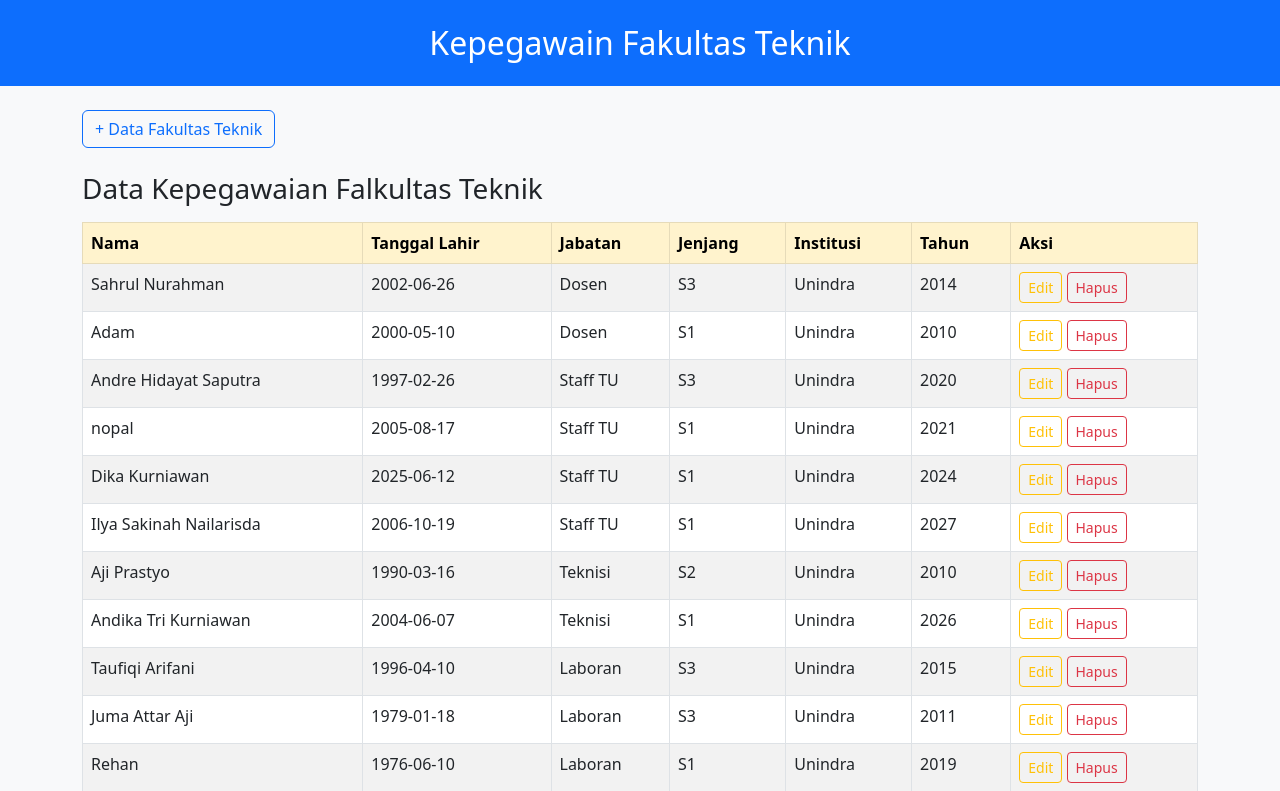
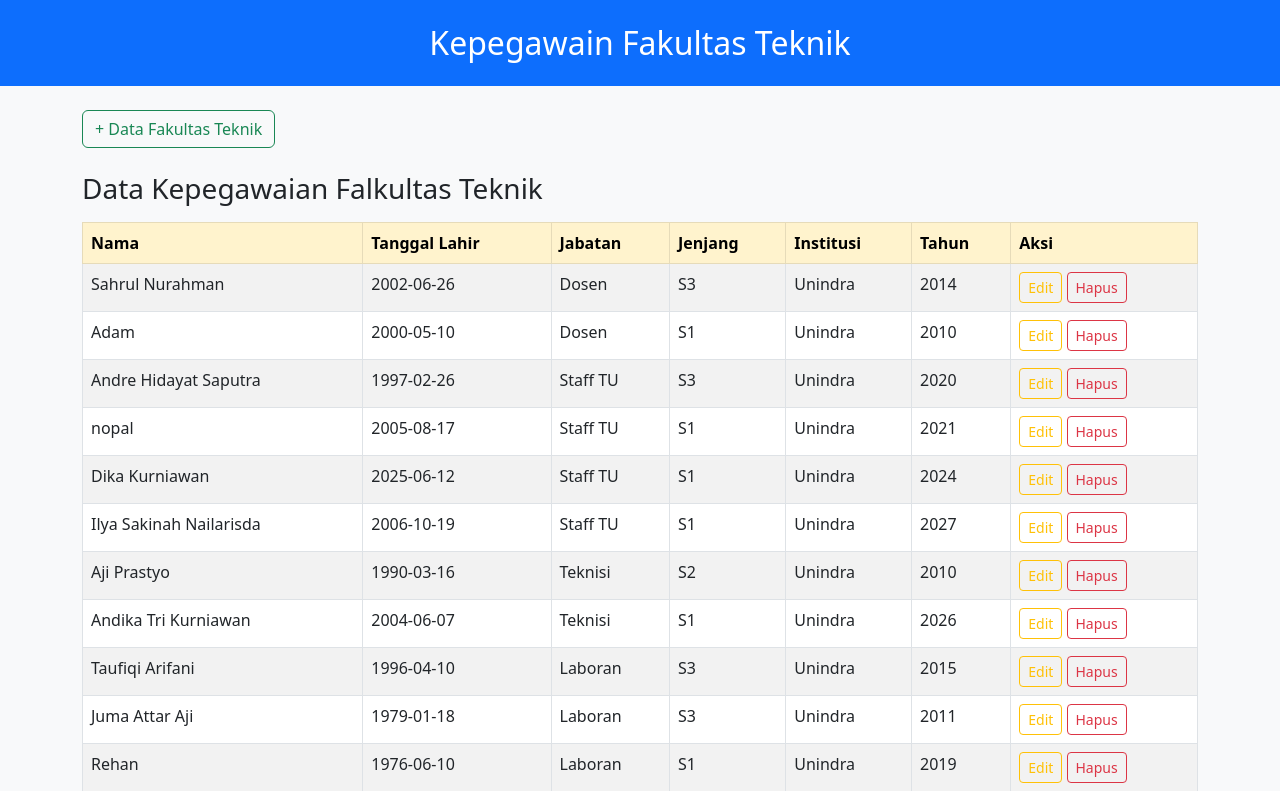
Before and after one commit to andikatrikurniawan/fakultasTeknik.com, a PHP site: page / in a window 1280 px wide. Shown: the top 791 px of the page. Run offline with PHP 8.4, Linux system fonts and the light colour scheme; data comes from the database, SQL or seed files in the repository.

Commit message:
Mengubah button tambah data menjadi warna hijau

```diff
--- a/App Fakultas Teknik/index.php
+++ b/App Fakultas Teknik/index.php
@@ -21,7 +21,7 @@
 
     <div class="mb-2 mt-4" id="formArea"></div>
     <div class="mb-4">
-      <button class="btn btn-outline-primary" onclick="loadFormInsert()">+ Data Fakultas Teknik</button>
+      <button class="btn btn-outline-success" onclick="loadFormInsert()">+ Data Fakultas Teknik</button>
     </div>
     <div id="dataPegawai"></div>
   </div>
```
